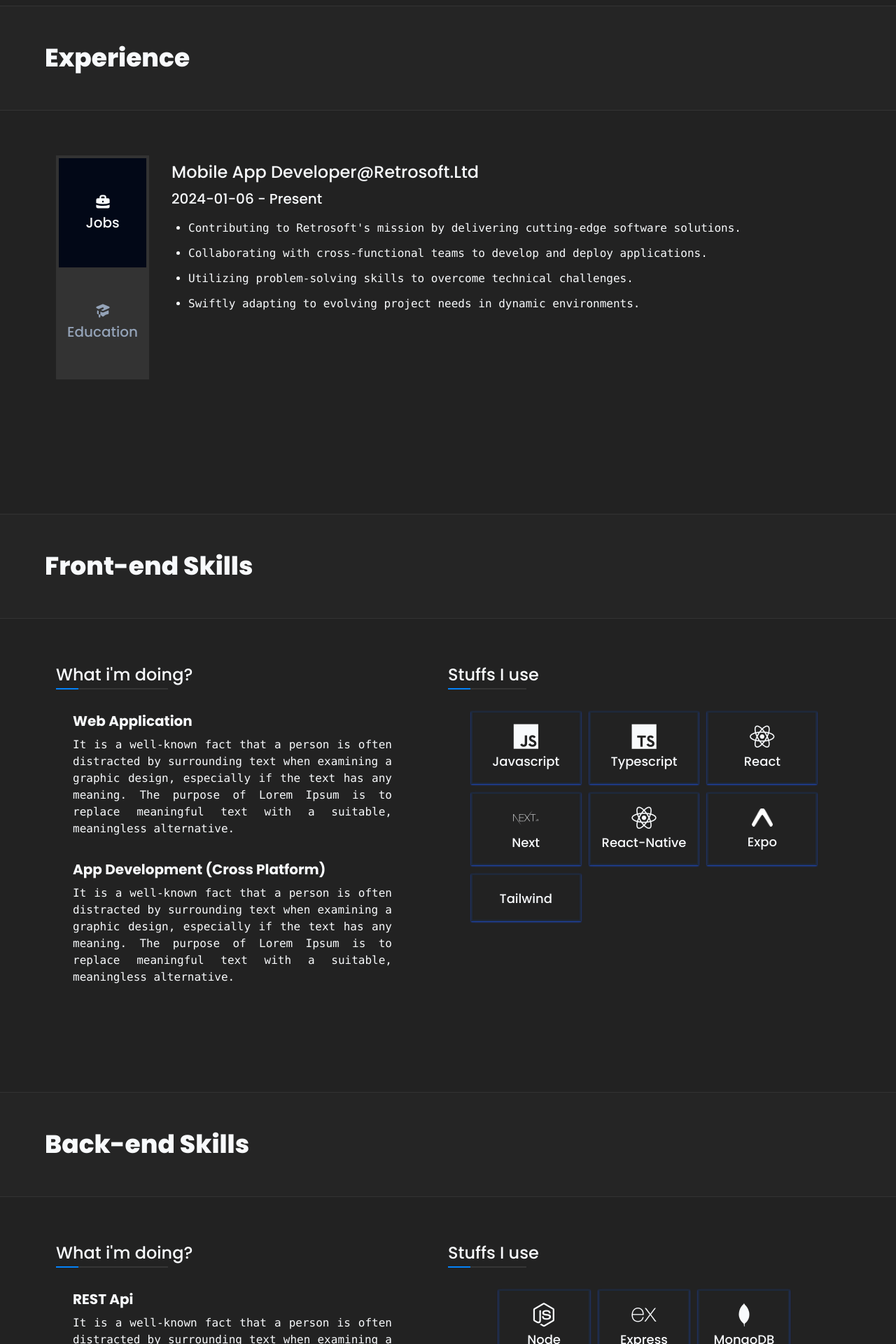
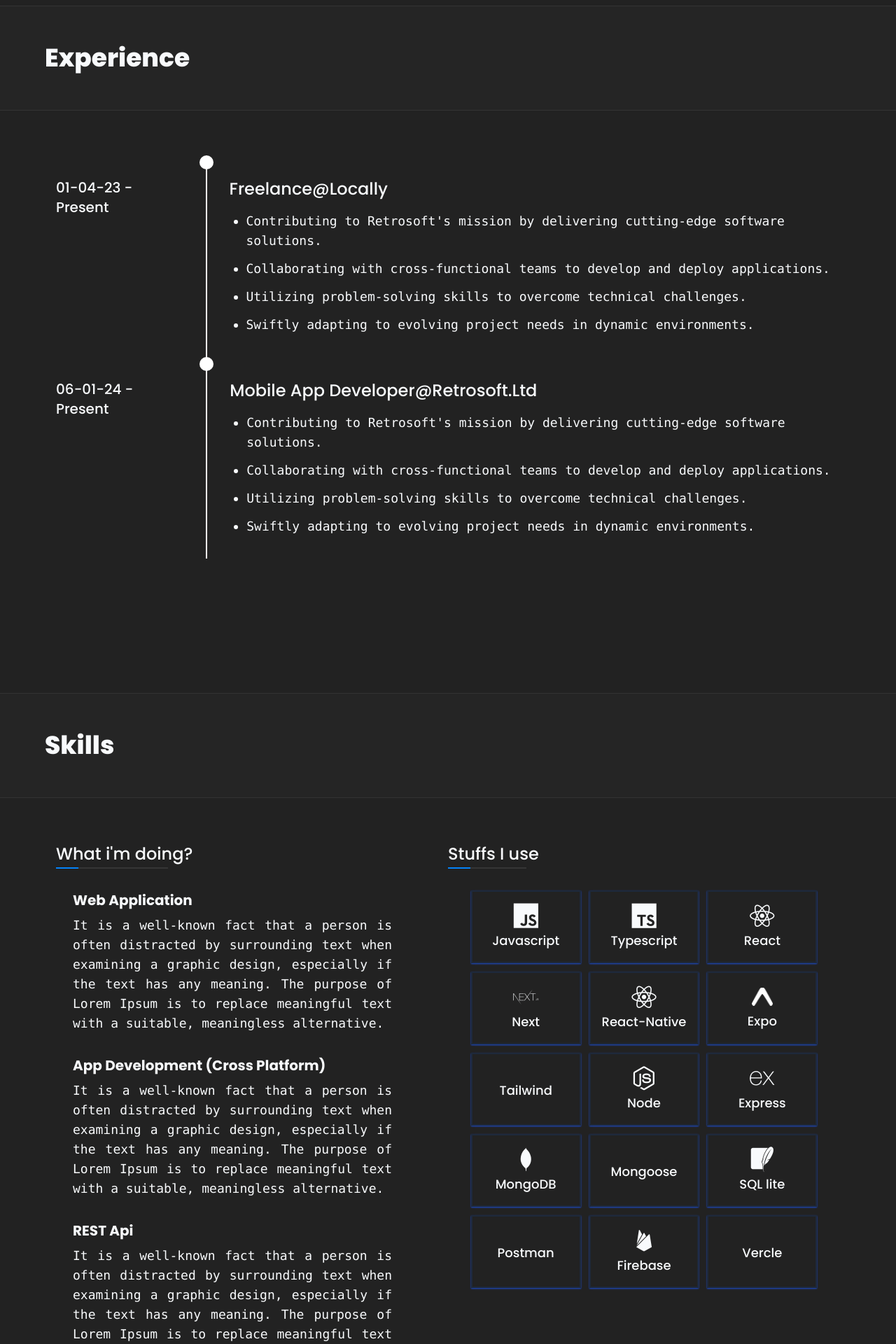
Before and after one commit to shakib-2020/my-portfolio, a Next.js app: page / in a window 1280 px wide. Shown: the part 880-2800 px from the top of the page at 70% size. Built offline with nearby package versions, Linux system fonts and the light colour scheme.

Commit message:
modification on experience and skills

```diff
--- a/package.json
+++ b/package.json
@@ -18,6 +18,7 @@
     "embla-carousel-react": "^8.1.8",
     "lucide-react": "^0.427.0",
     "next": "14.2.5",
+    "node": "^22.6.0",
     "react": "^18",
     "react-dom": "^18",
     "react-icons": "^5.3.0",
--- a/src/app/page.tsx
+++ b/src/app/page.tsx
@@ -1,9 +1,8 @@
 import Footer from "@/components/footer/Footer";
 import NavBar from "@/components/nav-bar/NavBar";
-import BackEnd from "@/pages/BackEnd";
 import Contact from "@/pages/Contact";
 import Experience from "@/pages/Experience";
-import FrontEnd from "@/pages/FrontEnd";
+import Skills from "@/pages/Skills";
 import Home from "@/pages/Home";
 import Portfolio from "@/pages/Portfolio";
 import React from "react";
@@ -15,10 +14,8 @@ function main() {
       <Home />
       <section className="h-[60px] lg:h-[88px] w-full" id="experience" />
       <Experience />
-      <section className="h-[60px] lg:h-[88px] w-full" id="frontendskills" />
-      <FrontEnd />
-      <section className="h-[60px] lg:h-[88px] w-full" id="backendskills" />
-      <BackEnd />
+      <section className="h-[60px] lg:h-[88px] w-full" id="skills" />
+      <Skills />
       <section className="h-[60px] lg:h-[88px] w-full" id="projects" />
       <Portfolio />
       <section className="h-[60px] lg:h-[88px] w-full" id="contact" />
--- a/src/components/footer/Footer.tsx
+++ b/src/components/footer/Footer.tsx
@@ -2,7 +2,7 @@ import React from "react";
 import Link from "next/link";
 function Footer() {
   return (
-    <div className="w-full flex gap-3 flex-col lg:flex-row items-center lg:items-start lg:justify-between p-5 px-10 border-t border-[#333333] text-sm lg:text-base">
+    <div className="w-full flex gap-3 flex-col lg:flex-row items-center lg:items-start lg:justify-between p-5 px-10 border-t border-[#333333] text-sm lg:text-base xl:text-lg">
       <div className="flex gap-4">
         <Link
           href={"#"}
@@ -24,7 +24,9 @@ function Footer() {
         </Link>
       </div>
       <div>
-        <p className="font-normal text-white">© 2024 All rights reserved.</p>
+        <p className="font-normal text-white xl:text-lg">
+          © 2024 All rights reserved.
+        </p>
       </div>
     </div>
   );
--- a/src/components/nav-bar/NavBar.tsx
+++ b/src/components/nav-bar/NavBar.tsx
@@ -32,9 +32,9 @@ function NavBar() {
         {[
           "Home",
           "Experience",
-          "Front-End Skills",
-          "Back-end Skills",
+          "Skills",
           "Projects",
+          "Education",
           "Contact",
         ].map((item, index) => {
           return (
--- a/src/pages/BackEnd.tsx
+++ /dev/null
@@ -1,123 +0,0 @@
-import TitleSection from "@/components/TitleSection/TitleSection";
-import TitleUnderLine from "@/components/TitleUnderLine";
-import ContentWrapper from "@/components/wrapper/ContentWrapper";
-import Image from "next/image";
-import React from "react";
-import {
-  DiBootstrap,
-  DiJavascript,
-  DiReact,
-  DiStackoverflow,
-  DiTypo3,
-} from "react-icons/di";
-
-const frontEndIcon = [
-  {
-    name: "Node",
-    icon: "devicon-nodejs-plain",
-    color: "colored",
-  },
-  {
-    name: "Express",
-    icon: "devicon-express-original",
-    color: "colored",
-  },
-  {
-    name: "MongoDB",
-    icon: "devicon-mongodb-plain",
-    color: "colored",
-  },
-  {
-    name: "Mongoose",
-    icon: "devicon-mongoose-original",
-    color: "colored",
-  },
-  {
-    name: "SQL lite",
-    icon: "devicon-sqlite-plain",
-    color: "colored",
-  },
-  {
-    name: "Postman",
-    icon: "devicon-postman-plain",
-  },
-  {
-    name: "Firebase",
-    icon: "devicon-firebase-plain",
-  },
-  {
-    name: "Vercle",
-    icon: "devicon-vercel-original",
-  },
-];
-
-function BackEnd() {
-  return (
-    <section>
-      <TitleSection title="Back-end Skills" />
-      <ContentWrapper className={"flex flex-col lg:flex-row"}>
-        <section className="lg:w-[50%]">
-          {/* what i'm doing? */}
-          <h2 className="text-2xl font-normal">What i'm doing?</h2>
-          <TitleUnderLine width="w-40" />
-          <div className="lg:ml-6 mt-8">
-            <h2 className="text-xl mb-2 font-bold">REST Api</h2>
-            <p className="font-mono text-justify md:pr-20 text-sm lg:text-base">
-              It is a well-known fact that a person is often distracted by
-              surrounding text when examining a graphic design, especially if
-              the text has any meaning. The purpose of Lorem Ipsum is to replace
-              meaningful text with a suitable, meaningless alternative.
-            </p>
-          </div>
-          <div className="lg:ml-6 mt-8">
-            <h2 className="text-xl mb-2 font-bold">Database</h2>
-            <p className="font-mono text-justify md:pr-20 text-sm lg:text-base">
-              It is a well-known fact that a person is often distracted by
-              surrounding text when examining a graphic design, especially if
-              the text has any meaning. The purpose of Lorem Ipsum is to replace
-              meaningful text with a suitable, meaningless alternative.
-            </p>
-          </div>
-        </section>
-        <section className="lg:w-[50%]">
-          {/* skill sets*/}
-          <h2 className="text-2xl mt-10 lg:mt-0">Stuffs I use</h2>
-          <TitleUnderLine width="w-28" />
-          <div
-            className="flex flex-row justify-center items-center min-h-[300px] w-full mt-8
-          "
-          >
-            <div className="grid grid-cols-3 gap-3">
-              {frontEndIcon.map((item, index) => {
-                return (
-                  <div
-                    key={index}
-                    className="flex flex-col items-center justify-center gap-1 border-2 p-4 hover:shadow-blue-50 shadow-blue-700 shadow-sm transition-all duration-500"
-                  >
-                    {item.name === "Expo" && (
-                      <Image
-                        src={"/expo-logo-light.png"}
-                        alt="expo-logo"
-                        width={30}
-                        height={30}
-                        className="mt-1"
-                      />
-                    )}
-                    <i
-                      className={`${item.icon} text-4xl hover:[${item.color}]`}
-                    ></i>
-                    <h3 className="text-xs sm:text-sm md:text-lg">
-                      {item.name}
-                    </h3>
-                  </div>
-                );
-              })}
-            </div>
-          </div>
-        </section>
-      </ContentWrapper>
-    </section>
-  );
-}
-
-export default BackEnd;
--- a/src/pages/Experience.tsx
+++ b/src/pages/Experience.tsx
@@ -10,33 +10,19 @@ function Experience() {
     <section className="">
       <TitleSection title="Experience" />
       <ContentWrapper className={"min-h-[500px] lg:min-h-[300px] mb-10"}>
-        <Tabs
-          defaultValue="jobs"
-          className="w-full h-[320px] lg:flex gap-8 bg-none"
-        >
-          <TabsList className="flex lg:flex-col w-full lg:w-fit h-fit lg:h-full bg-[#333333] rounded-none gap-0 mb-4 lg:mb-0">
-            <TabsTrigger
-              value="jobs"
-              className="w-full h-[50%] rounded-none text-xl text-center flex lg:flex-col gap-1"
-            >
-              <HiBriefcase size={24} />
-              Jobs
-            </TabsTrigger>
-            <TabsTrigger
-              value="education"
-              className="w-full h-[50%] rounded-none text-xl text-center flex lg:flex-col gap-1"
-            >
-              <HiAcademicCap size={24} />
-              Education
-            </TabsTrigger>
-          </TabsList>
-          <TabsContent value="jobs">
+        {/* ---------------------first item ----------------------------------*/}
+        <div className="flex lg:gap-8">
+          {/* timeline */}
+          <h3 className="text-sm sm:text-base lg:text-xl mt-8">
+            01-04-23 - Present
+          </h3>
+          <div className="relative border-l-[1px] lg:border-l-2 pl-8 py-8 border-red-50">
+            {/* circle */}
+            <div className="absolute top-0 -left-[10.5px] lg:-left-[11px] w-[20px] h-[20px] bg-white rounded-full"></div>
+            {/* content */}
             <div className="flex flex-col gap-2">
-              <h2 className="text-xl lg:text-2xl">
-                Mobile App Developer@Retrosoft.Ltd
-              </h2>
-              <h3 className="text-base lg:text-xl">2024-01-06 - Present</h3>
-              <ul className="flex flex-col gap-3 list-disc ml-6 mt-2 font-mono text-sm lg:text-base">
+              <h2 className="text-xl lg:text-2xl">Freelance@Locally</h2>
+              <ul className="flex flex-col gap-3 list-disc ml-6 mt-2 font-mono text-sm lg:text-base xl:text-lg">
                 <li>
                   Contributing to Retrosoft's mission by delivering cutting-edge
                   software solutions.
@@ -55,39 +41,72 @@ function Experience() {
                 </li>
               </ul>
             </div>
-          </TabsContent>
-
-          <TabsContent value="education">
-            <ul className="flex flex-col gap-4">
-              {/* bse */}
-              <li className="flex flex-col gap-2">
-                <h2 className="text-xl lg:text-2xl">
-                  B.Sc. in Computer Science & Engineering
-                </h2>
-                <h3 className="text-base lg:text-lg">Present</h3>
-                <h3 className=" text-base lg:text-lg font-mono">
-                  Metropolitan University,<br></br> Sylhet, Bangladesh
-                </h3>
-                <h3 className="text-lg font-mono"></h3>
-              </li>
-              {/* diploma */}
-              <li className="flex flex-col gap-2">
-                <h2 className="text-xl lg:text-2xl">
-                  Diploma In Engineering (Computer Technology)
-                </h2>
-                <h3 className="text-base lg:text-lg">Passed in 2022</h3>
-                <h3 className="text-base lg:text-lg font-mono">
-                  Moulvibazar Polytechnic Institute,<br></br> Moulvibazar,
-                  Sylhet, Bangladesh
-                </h3>
-                <h3 className="text-base font-mono">CGPA - 3.58 out of 4.00</h3>
-              </li>
-            </ul>
-          </TabsContent>
-        </Tabs>
+          </div>
+        </div>
+        {/*------------------ last item --------------------*/}
+        <div className="flex lg:gap-8">
+          {/* timeline */}
+          <h3 className="text-sm sm:text-base lg:text-xl mt-8">
+            06-01-24 - Present
+          </h3>
+          <div className="relative border-l-[1px] lg:border-l-2 pl-8 py-8 border-red-50">
+            {/* circle */}
+            <div className="absolute top-0 -left-[10.5px] lg:-left-[11px] w-[20px] h-[20px] bg-white rounded-full"></div>
+            {/* content */}
+            <div className="flex flex-col gap-2">
+              <h2 className="text-xl lg:text-2xl">
+                Mobile App Developer@Retrosoft.Ltd
+              </h2>
+              <ul className="flex flex-col gap-3 list-disc ml-6 mt-2 font-mono text-sm lg:text-base xl:text-lg">
+                <li>
+                  Contributing to Retrosoft's mission by delivering cutting-edge
+                  software solutions.
+                </li>
+                <li>
+                  Collaborating with cross-functional teams to develop and
+                  deploy applications.
+                </li>
+                <li>
+                  Utilizing problem-solving skills to overcome technical
+                  challenges.
+                </li>
+                <li>
+                  Swiftly adapting to evolving project needs in dynamic
+                  environments.
+                </li>
+              </ul>
+            </div>
+          </div>
+        </div>
       </ContentWrapper>
     </section>
   );
 }
 
 export default Experience;
+
+// {/* <ul className="flex flex-col gap-4">
+// {/* bse */}
+// <li className="flex flex-col gap-2">
+//   <h2 className="text-xl lg:text-2xl">
+//     B.Sc. in Computer Science & Engineering
+//   </h2>
+//   <h3 className="text-base lg:text-lg">Present</h3>
+//   <h3 className=" text-base lg:text-lg font-mono">
+//     Metropolitan University,<br></br> Sylhet, Bangladesh
+//   </h3>
+//   <h3 className="text-lg font-mono"></h3>
+// </li>
+// {/* diploma */}
+// <li className="flex flex-col gap-2">
+//   <h2 className="text-xl lg:text-2xl">
+//     Diploma In Engineering (Computer Technology)
+//   </h2>
+//   <h3 className="text-base lg:text-lg">Passed in 2022</h3>
+//   <h3 className="text-base lg:text-lg font-mono">
+//     Moulvibazar Polytechnic Institute,<br></br> Moulvibazar,
+//     Sylhet, Bangladesh
+//   </h3>
+//   <h3 className="text-base font-mono">CGPA - 3.58 out of 4.00</h3>
+// </li>
+// </ul> */}
--- a/src/pages/Home.tsx
+++ b/src/pages/Home.tsx
@@ -28,7 +28,7 @@ function Home() {
         <h2 className="font-bold mb-2 text-2xl lg:text-4xl 2xl:text-5xl">
           Md. Nazmus Shakib
         </h2>
-        <p className="font-mono mb-2 text-wrap text-justify text-sm lg:text-base">
+        <p className="font-mono mb-2 text-wrap text-justify text-sm lg:text-base xl:text-lg">
           Hello! I'm Shakib from Bangladesh, currently pursuing my Bachelor's
           degree. Alongside, I thrive as a full time Mobile & Web App Developer,
           crafting innovative solutions and bringing ideas to life. If my
--- a/src/pages/FrontEnd.tsx
+++ b/src/pages/Skills.tsx
@@ -45,12 +45,49 @@ const frontEndIcon = [
     name: "Tailwind",
     icon: "devicon-tailwindcss-original",
   },
+  {
+    name: "Node",
+    icon: "devicon-nodejs-plain",
+    color: "colored",
+  },
+  {
+    name: "Express",
+    icon: "devicon-express-original",
+    color: "colored",
+  },
+  {
+    name: "MongoDB",
+    icon: "devicon-mongodb-plain",
+    color: "colored",
+  },
+  {
+    name: "Mongoose",
+    icon: "devicon-mongoose-original",
+    color: "colored",
+  },
+  {
+    name: "SQL lite",
+    icon: "devicon-sqlite-plain",
+    color: "colored",
+  },
+  {
+    name: "Postman",
+    icon: "devicon-postman-plain",
+  },
+  {
+    name: "Firebase",
+    icon: "devicon-firebase-plain",
+  },
+  {
+    name: "Vercle",
+    icon: "devicon-vercel-original",
+  },
 ];
 
-function FrontEnd() {
+function Skills() {
   return (
     <section>
-      <TitleSection title="Front-end Skills" />
+      <TitleSection title="Skills" />
       <ContentWrapper className={"flex flex-col lg:flex-row"}>
         <section className="lg:w-[50%]">
           {/* what i'm doing? */}
@@ -58,7 +95,7 @@ function FrontEnd() {
           <TitleUnderLine width="w-40" />
           <div className="lg:ml-6 mt-8">
             <h2 className="text-xl mb-2 font-bold">Web Application</h2>
-            <p className="font-mono text-justify md:pr-20 text-sm lg:text-base">
+            <p className="font-mono text-justify md:pr-20 text-sm lg:text-base xl:text-lg">
               It is a well-known fact that a person is often distracted by
               surrounding text when examining a graphic design, especially if
               the text has any meaning. The purpose of Lorem Ipsum is to replace
@@ -69,7 +106,25 @@ function FrontEnd() {
             <h2 className="text-xl mb-2 font-bold">
               App Development (Cross Platform)
             </h2>
-            <p className="font-mono text-justify md:pr-20 text-sm lg:text-base">
+            <p className="font-mono text-justify md:pr-20 text-sm lg:text-base xl:text-lg">
+              It is a well-known fact that a person is often distracted by
+              surrounding text when examining a graphic design, especially if
+              the text has any meaning. The purpose of Lorem Ipsum is to replace
+              meaningful text with a suitable, meaningless alternative.
+            </p>
+          </div>
+          <div className="lg:ml-6 mt-8">
+            <h2 className="text-xl mb-2 font-bold">REST Api</h2>
+            <p className="font-mono text-justify md:pr-20 text-sm lg:text-base xl:text-lg">
+              It is a well-known fact that a person is often distracted by
+              surrounding text when examining a graphic design, especially if
+              the text has any meaning. The purpose of Lorem Ipsum is to replace
+              meaningful text with a suitable, meaningless alternative.
+            </p>
+          </div>
+          <div className="lg:ml-6 mt-8">
+            <h2 className="text-xl mb-2 font-bold">Database</h2>
+            <p className="font-mono text-justify md:pr-20 text-sm lg:text-base xl:text-lg">
               It is a well-known fact that a person is often distracted by
               surrounding text when examining a graphic design, especially if
               the text has any meaning. The purpose of Lorem Ipsum is to replace
@@ -118,4 +173,4 @@ function FrontEnd() {
   );
 }
 
-export default FrontEnd;
+export default Skills;
```
Also changed, not shown: src/data/projects.json (+7 -7 lines), src/pages/Contact.tsx (+5 -5 lines), src/pages/Portfolio.tsx (+19 -20 lines), 1 other file (tests, documents, lock files or other folders).
